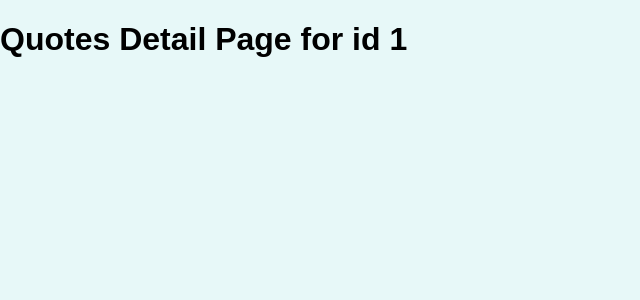
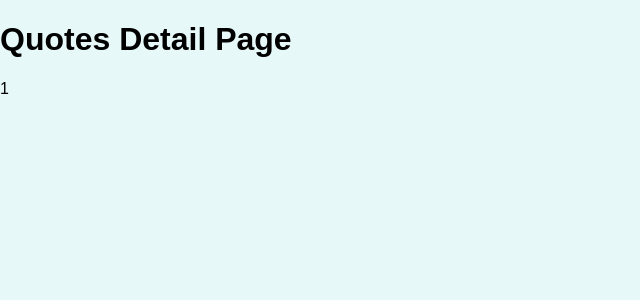
Before and after one commit to rdhjr81/react_router_practice, a React (Create React App) app: page /quotes/1 in a window 1280 px wide. Shown: the top 300 px of the page, without its empty margins (0-640 px from the left). Built offline with nearby package versions, Linux system fonts and the light colour scheme.

Commit message:
nested route for quote detail

```diff
--- a/src/pages/QuoteDetail.js
+++ b/src/pages/QuoteDetail.js
@@ -1,7 +1,16 @@
-import { useParams } from "react-router-dom";
+import { Fragment } from "react";
+import { Route, useParams } from "react-router-dom";
 
 const QuoteDetail = () => {
-    const params = useParams();
-    return <h1>Quotes Detail Page for id {params.quoteId}</h1>;
-}
+  const params = useParams();
+  return (
+    <Fragment>
+      <h1>Quotes Detail Page</h1>
+      <p>{params.quoteId}</p>
+      <Route path={`/quotes/${params.quoteId}/comments`}>
+            <p>comments for quote {params.quoteId}</p>
+      </Route>
+    </Fragment>
+  );
+};
 export default QuoteDetail;
```
